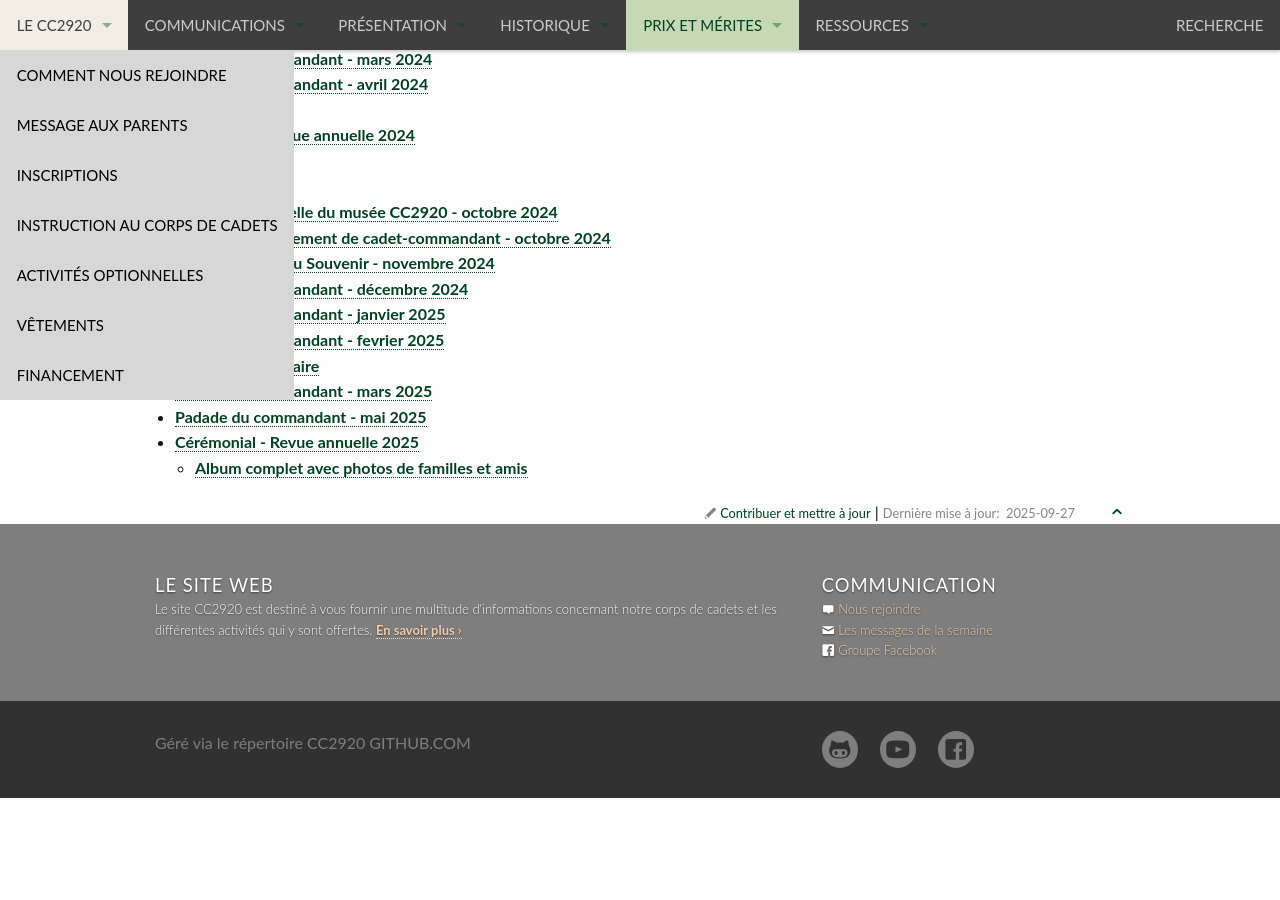
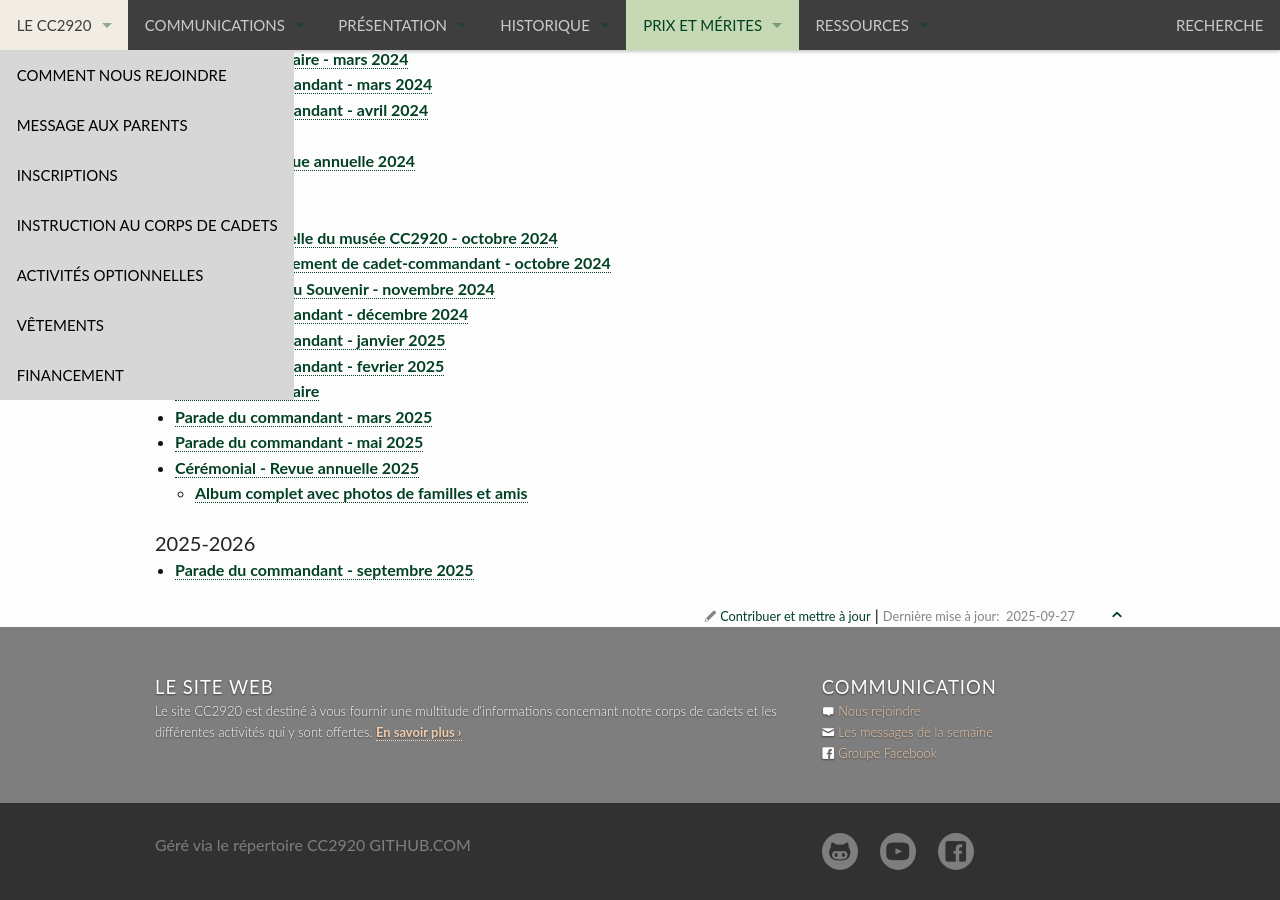
Before and after one commit to CC2920/web, a Jekyll site: the page built from _prix/photos.md, in a window 1280 px wide and 900 px high, scrolled down 5030 px. Built offline with Jekyll 4.4.1, drawn with Linux system fonts in a browser that asks for light colours; before the commit the page ends 5828 px from its top, so only the background shows below that.

Commit message:
Ajout de l'album Parade du commandant - septembre 2025

```diff
--- a/_prix/photos.md
+++ b/_prix/photos.md
@@ -190,6 +190,9 @@
 * [Parade du commandant - fevrier 2025](https://photos.app.goo.gl/MUmDS8znKApTmBvu7)
 * [Souper régimentaire](https://photos.app.goo.gl/1yyxwbjxHSrCSNRx8)
 * [Parade du commandant - mars 2025](https://photos.app.goo.gl/ftXydu34uF8xmKiw9)
-* [Padade du commandant - mai  2025](https://photos.app.goo.gl/cz598xF5JGwGtehU7)
+* [Parade du commandant - mai  2025](https://photos.app.goo.gl/cz598xF5JGwGtehU7)
 * [Cérémonial - Revue annuelle 2025](https://photos.app.goo.gl/ZnEa81UaMXByEA1a6)
   *  [Album complet avec photos de familles et amis](https://photos.app.goo.gl/fq8qBiCxWUCiGzDd8)
+
+#### 2025-2026
+* [Parade du commandant - septembre  2025](https://photos.app.goo.gl/KCox2AySGK2NrzPo8)
```
